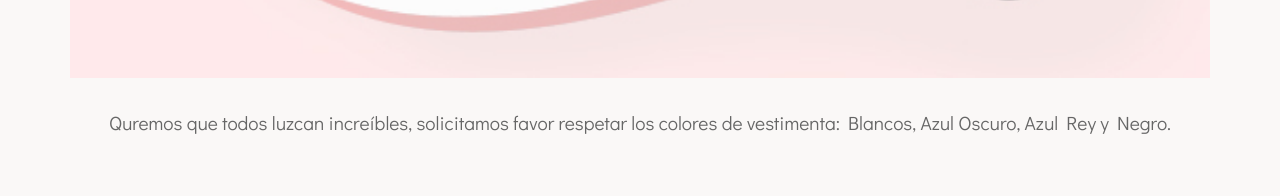
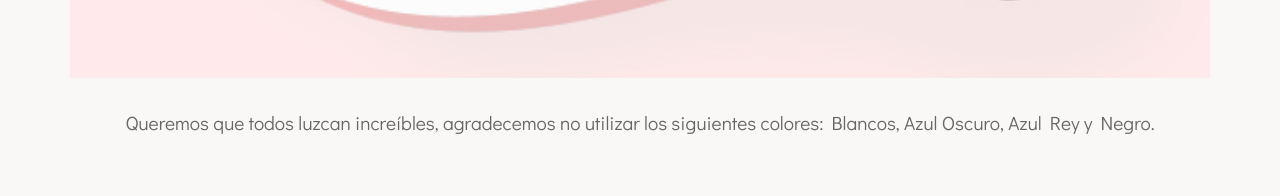
Before and after one commit to JAPWEDDINGSCR/melissa_alberto, a plain HTML site: page 2.html in a window 1280 px wide. Shown: the part 5595-5791 px from the top of the page. Drawn offline with Linux system fonts and the light colour scheme.

Commit message:
Corrected text for clothing color request

```diff
--- a/2.html
+++ b/2.html
@@ -305,7 +305,7 @@
                 <div class="col-md-12 text-center mb-30 animate-box">
                     <div class="widget-container" style="text-align: center;">
                         <br>
-                        <p style="font-size: larger;">Quremos que todos luzcan increíbles, solicitamos favor respetar los colores de vestimenta:
+                        <p style="font-size: larger;">Queremos que todos luzcan increíbles, agradecemos no utilizar los siguientes colores:
  						Blancos, Azul Oscuro, Azul Rey y Negro.
                         </p>
 
```
